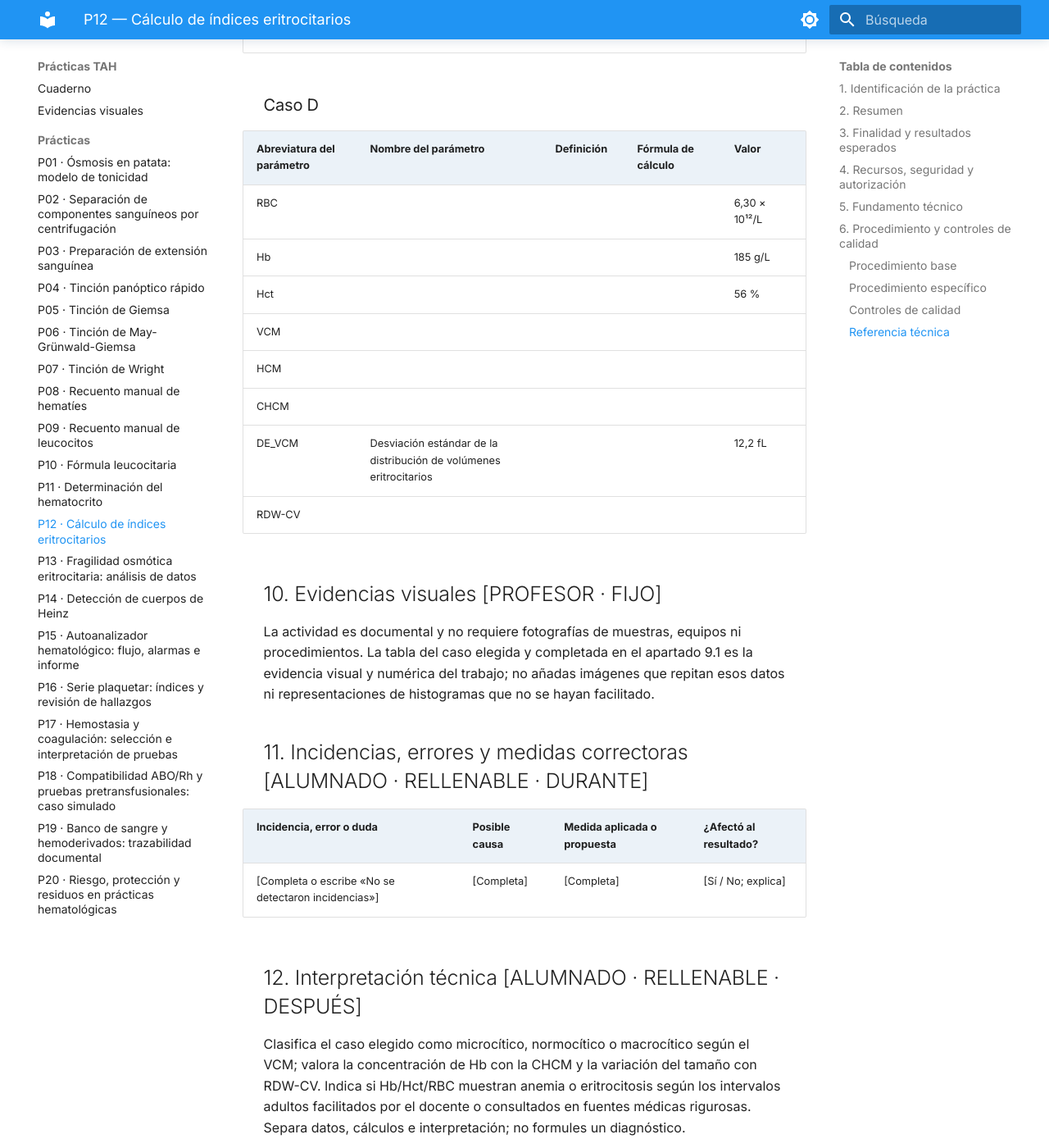
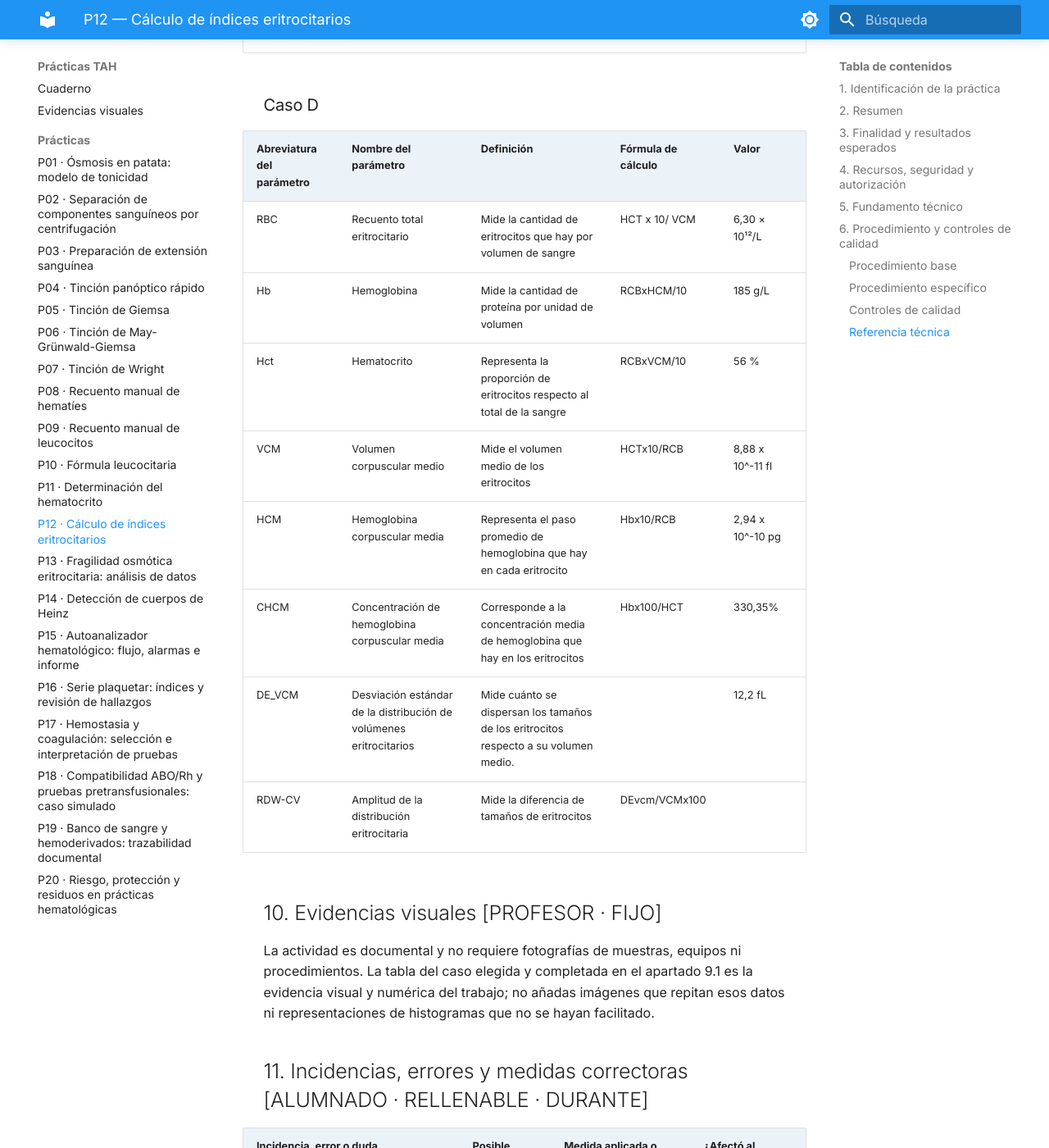
Before and after one commit to mdmvizuetev01-glitch/Cuadernopracticadehematolog-a-Mar-a-del-Mar-, an MkDocs documentation site: the page built from docs/practicas-generadas/P12_Calculo_indices_eritrocitarios.md, in a window 1280 px wide and 1400 px high, scrolled down 7605 px. Shown: the whole window at 82% size. Built offline with MkDocs 1.6.1 and Material for MkDocs 9.7.7, drawn with Linux system fonts in a browser that asks for light colours; some of the changed text lies outside the part shown.

Commit message:
Update P12_Calculo_indices_eritrocitarios.md

```diff
--- a/docs/practicas-generadas/P12_Calculo_indices_eritrocitarios.md
+++ b/docs/practicas-generadas/P12_Calculo_indices_eritrocitarios.md
@@ -191,14 +191,14 @@ Completa **una sola** de las cuatro tablas. Los valores facilitados son ficticio
 
 | Abreviatura del parámetro | Nombre del parámetro | Definición | Fórmula de cálculo | Valor |
 |---|---|---|---|---|
-| RBC |  |  |  | 6,30 × 10¹²/L |
-| Hb |  |  |  | 185 g/L |
-| Hct |  |  |  | 56 % |
-| VCM |  |  |  |  |
-| HCM |  |  |  |  |
-| CHCM |  |  |  |  |
-| DE_VCM | Desviación estándar de la distribución de volúmenes eritrocitarios |  |  | 12,2 fL |
-| RDW-CV |  |  |  |  |
+| RBC | Recuento total eritrocitario  | Mide la cantidad de eritrocitos que hay por volumen de sangre | HCT x 10/ VCM | 6,30 × 10¹²/L |
+| Hb | Hemoglobina  | Mide la cantidad de proteína por unidad de volumen | RCBxHCM/10 | 185 g/L |
+| Hct | Hematocrito | Representa la proporción de eritrocitos respecto al total de la sangre | RCBxVCM/10 | 56 % |
+| VCM | Volumen corpuscular medio | Mide el volumen medio de los eritrocitos | HCTx10/RCB |8,88 x 10^-11 fl |
+| HCM | Hemoglobina corpuscular media   | Representa el paso promedio de hemoglobina que hay en cada eritrocito | Hbx10/RCB | 2,94 x 10^-10 pg  |
+| CHCM | Concentración de hemoglobina corpuscular media   | Corresponde a la concentración media de hemoglobina que hay en los eritrocitos  | Hbx100/HCT |330,35%  |
+| DE_VCM | Desviación estándar de la distribución de volúmenes eritrocitarios |Mide cuánto se dispersan los tamaños de los eritrocitos respecto a su volumen medio. |  | 12,2 fL |
+| RDW-CV | Amplitud de la distribución eritrocitaria | Mide la diferencia de tamaños de eritrocitos | DEvcm/VCMx100 |  |
 
 ## 10. Evidencias visuales [PROFESOR · FIJO]
 
```
Also changed, not shown: other parts of docs/practicas-generadas/P12_Calculo_indices_eritrocitarios.md (+4 -4 lines).
